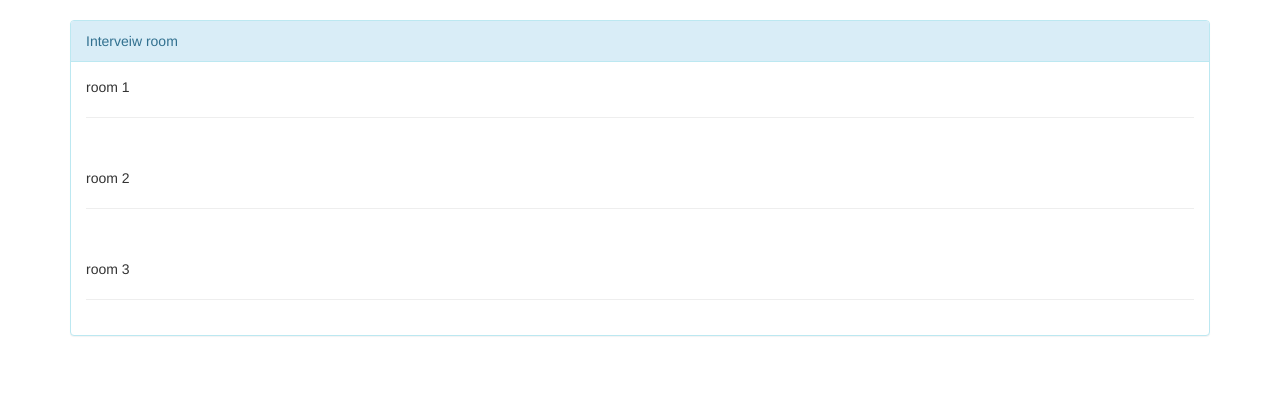
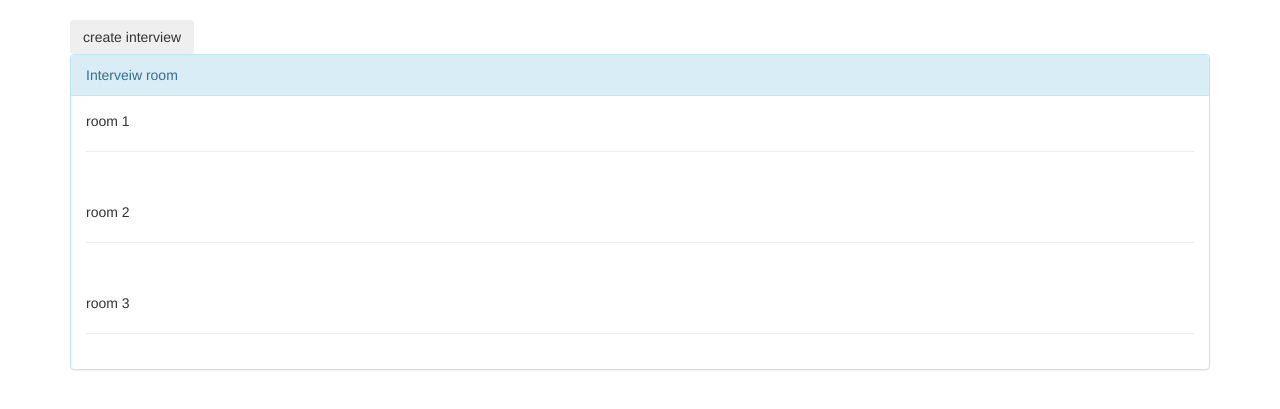
Before and after one commit to grayy921013/Mock, a Django app: page / in a window 1280 px wide. Shown: the part 51-460 px from the top of the page. Run offline with Django 3.2, Linux system fonts and the light colour scheme; the visitor is signed in with stand-in values (Sample User, id 1); some libraries are stand-ins or nearby versions.

Commit message:
create_list, get_list API added

```diff
--- a/src/mock/mocking/models.py
+++ b/src/mock/mocking/models.py
@@ -36,6 +36,7 @@ class Problem(models.Model):
 
 class Interview(models.Model):
     created_at = models.DateTimeField(auto_now_add=True)
+    content = models.CharField(max_length=500, default="")
     # code = models.FileField()
     # duration = models.TimeField()
     # active = models.BooleanField()
--- a/src/mock/mocking/static/chat.js
+++ b/src/mock/mocking/static/js/chat.js
@@ -11,10 +11,11 @@ $(function() {
     };
 
     $("#chatform").on("submit", function(event) {
+        event.preventDefault();
         var message = {
             handle: 1,
-            message: $('#message').val(),
-        }
+            message: $('#message').val()
+        };
         chatsock.send(JSON.stringify(message));
         return false;
     });
--- /dev/null
+++ b/src/mock/mocking/static/js/list.js
@@ -0,0 +1,42 @@
+/**
+ * Created by admin on 11/3/16.
+ */
+create_interview_btn = $("#create_interview_btn");
+create_interview_btn.on('click', create_interview);
+
+function create_interview() {
+    $.ajax({url: "/mocking/create_interview", method: "post", data: {'csrfmiddlewaretoken':csrftoken}}).done(function (data) {
+    }).fail(function () {
+    });
+}
+function getCookie(name) {
+    var cookieValue = null;
+    if (document.cookie && document.cookie != '') {
+        var cookies = document.cookie.split(';');
+        for (var i = 0; i < cookies.length; i++) {
+            var cookie = jQuery.trim(cookies[i]);
+            // Does this cookie string begin with the name we want?
+            if (cookie.substring(0, name.length + 1) == (name + '=')) {
+                cookieValue = decodeURIComponent(cookie.substring(name.length + 1));
+                break;
+            }
+        }
+    }
+    return cookieValue;
+}
+function csrfSafeMethod(method) {
+    // these HTTP methods do not require CSRF protection
+    return (/^(GET|HEAD|OPTIONS|TRACE)$/.test(method));
+}
+$.ajaxSetup({
+    beforeSend: function (xhr, settings) {
+        if (!csrfSafeMethod(settings.type) && !this.crossDomain) {
+            // Send the token to same-origin, relative URLs only.
+            // Send the token only if the method warrants CSRF protection
+            // Using the CSRFToken value acquired earlier
+            xhr.setRequestHeader("X-CSRFToken", csrftoken);
+        }
+    }
+});
+
+var csrftoken = getCookie('csrftoken');
--- a/src/mock/mocking/templates/Square.html
+++ b/src/mock/mocking/templates/Square.html
@@ -1,6 +1,7 @@
 <!DOCTYPE html>
 <html lang="en">
   <head>
+      {% load static %}
     <meta charset="utf-8">
     <meta http-equiv="X-UA-Compatible" content="IE=edge">
     <meta name="viewport" content="width=device-width, initial-scale=1">
@@ -61,8 +62,7 @@
 
 
     <div class="container">
-
-
+        <button class="btn" id="create_interview_btn">create interview</button>
       <div class="panel panel-info login-panel">
             <div class="panel-heading">
                 Interveiw room
@@ -87,5 +87,6 @@
 
     <script src="https://ajax.googleapis.com/ajax/libs/jquery/1.11.1/jquery.min.js"></script>
   <script src="../static/js/bootstrap.min.js"></script>
+  <script src="{% static "js/list.js" %}"></script>
   </body>
 </html>
--- a/src/mock/mocking/urls.py
+++ b/src/mock/mocking/urls.py
@@ -14,14 +14,15 @@ Including another URLconf
     2. Add a URL to urlpatterns:  url(r'^blog/', include('blog.urls'))
 """
 from django.conf.urls import url
-from django.contrib import admin
 import django.contrib.auth.views
 import mocking.views
 
 urlpatterns = [
-    url(r'^interview$', mocking.views.main, name='main'),
+    url(r'^$', mocking.views.square, name='square'),
+    url(r'^interview/(?P<interview_id>\d+)$', mocking.views.interview, name='main'),
     url(r'^login$', mocking.views.user_login,  name='login'),
     url(r'^logout$', django.contrib.auth.views.logout_then_login, name='logout'),
     url(r'^register$', mocking.views.user_register, name='register'),
-    url(r'^$', mocking.views.square, name = 'square'),
+    url(r'^create_interview$', mocking.views.create_interview, name='create_interview'),
+    url(r'^get_interview_list', mocking.views.get_interview_list, name='get_interview_list'),
 ]
--- a/src/mock/mocking/views.py
+++ b/src/mock/mocking/views.py
@@ -71,11 +71,31 @@ def user_login(request):
 def create_interview(request):
     interview = Interview(interviewer=request.user)
     interview.save()
-    return JsonResponse(dict(result=200, room_id=interview.pk))
+    return JsonResponse(dict(result=200, interview_id=interview.pk))
 
 @login_required
-def main(request):
-    return render(request, "index.html")
+def get_interview_list(request):
+    interviews = Interview.objects.all()
+    list = []
+    for interview in interviews:
+        element = {}
+        element['id'] = interview.pk
+        element['userid'] = interview.interviewer.pk
+        element['username'] = interview.interviewer.username
+        element['content'] = interview.content
+        list.append(element)
+
+    return JsonResponse(dict(result=200, interview_list=list))
+
+@login_required
+def interview(request, interview_id):
+    context = {}
+    try:
+        interview = Interview.objects.get(pk=interview_id)
+    except Interview.DoesNotExist:
+        raise Http404
+    context['content'] = interview.content
+    return render(request, "interview.html", context)
 
 @login_required
 def square(request):
```
Also changed, not shown: src/mock/mocking/consumers.py (+8 -7 lines), src/mock/mocking/templates/index.html (deleted, +0 -17 lines), src/mock/mocking/templates/interview.html (added, +17 -0 lines), src/mock/mocking/static/js/jquery-1.12.1.min.js (renamed from src/mock/mocking/static/jquery-1.12.1.min.js), src/mock/mocking/static/js/reconnecting-websocket.min.js (renamed from src/mock/mocking/static/reconnecting-websocket.min.js).
